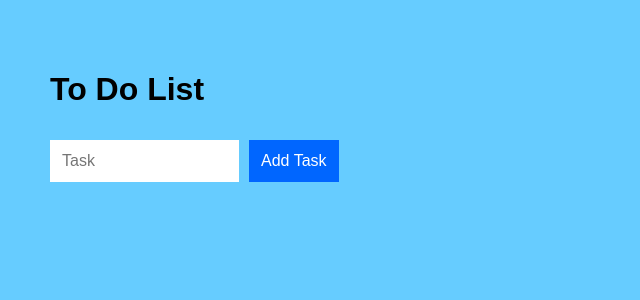
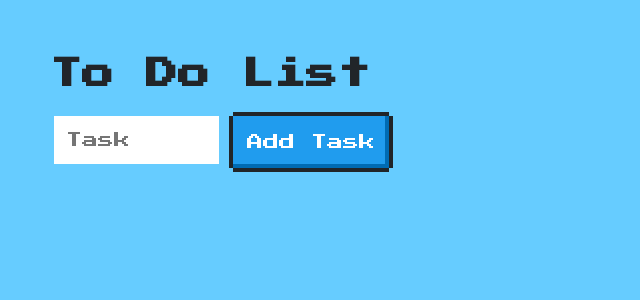
Before and after one commit to victorinspace/react-app, a React (Create React App) app: page / in a window 1280 px wide. Shown: the top 300 px of the page, without its empty margins (0-640 px from the left). Built offline with nearby package versions, Linux system fonts and the light colour scheme.

Commit message:
Add Nostalgic CSS
Added NES style CSS framework.

Applied styles to button, input
and form element.

```diff
--- a/package.json
+++ b/package.json
@@ -3,6 +3,7 @@
   "version": "0.1.0",
   "private": true,
   "dependencies": {
+    "nes.css": "^1.0.0",
     "react": "^16.7.0",
     "react-dom": "^16.7.0",
     "react-scripts": "2.1.2"
--- a/public/index.html
+++ b/public/index.html
@@ -3,6 +3,9 @@
   <head>
     <meta charset="utf-8" />
     <link rel="shortcut icon" href="%PUBLIC_URL%/favicon.ico" />
+    <link href="https://fonts.googleapis.com/css?family=Press+Start+2P" rel="stylesheet">
+    <link href="https://unpkg.com/nes.css/css/nes.css" rel="stylesheet" />
+    <link href="https://fonts.googleapis.com/css?family=Press+Start+2P" rel="stylesheet">
     <meta
       name="viewport"
       content="width=device-width, initial-scale=1, shrink-to-fit=no"
@@ -22,7 +25,7 @@
       work correctly both with client-side routing and a non-root public URL.
       Learn how to configure a non-root public URL by running `npm run build`.
     -->
-    <title>React Todo App</title>
+    <title>What 2 Do?</title>
   </head>
   <body>
     <noscript>You need to enable JavaScript to run this app.</noscript>
--- a/src/App.css
+++ b/src/App.css
@@ -1,7 +1,7 @@
 body {
+  font-family: 'Press Start 2P', cursive, sans-serif;
   padding: 50px;
   background-color: #66CCFF;
-  font-family: sans-serif;
 }
 
 #container {
@@ -22,15 +22,9 @@ body {
   font-size: 16px;
   margin: 10px;
   margin-right: 0px;
-  background-color: #0066FF;
+  /* background-color: #0066FF;
   color: #FFF;
-  border: 2px solid #0066FF;
-}
-
-.todoListMain .header button:hover {
-  background-color: #003399;
-  border: 2px solid #003399;
-  cursor: pointer;
+  border: 2px solid #0066FF; */
 }
 
 .todoListMain .theList {
--- a/src/TodoList.js
+++ b/src/TodoList.js
@@ -13,11 +13,13 @@ class TodoList extends Component {
           <form onSubmit={this.props.addItem}>
             <input
               placeholder="Task"
+              type="text"
+              className="nes-input"
               ref={this.props.inputElement}
               value={this.props.currentItem.text}
               onChange={this.props.handleInput}
             />
-            <button type="submit">Add Task</button>
+            <button className="nes-btn is-primary" type="submit">Add Task</button>
           </form>
         </div>
       </div>
```
Also changed, not shown: 1 other file (tests, documents, lock files or other folders).
